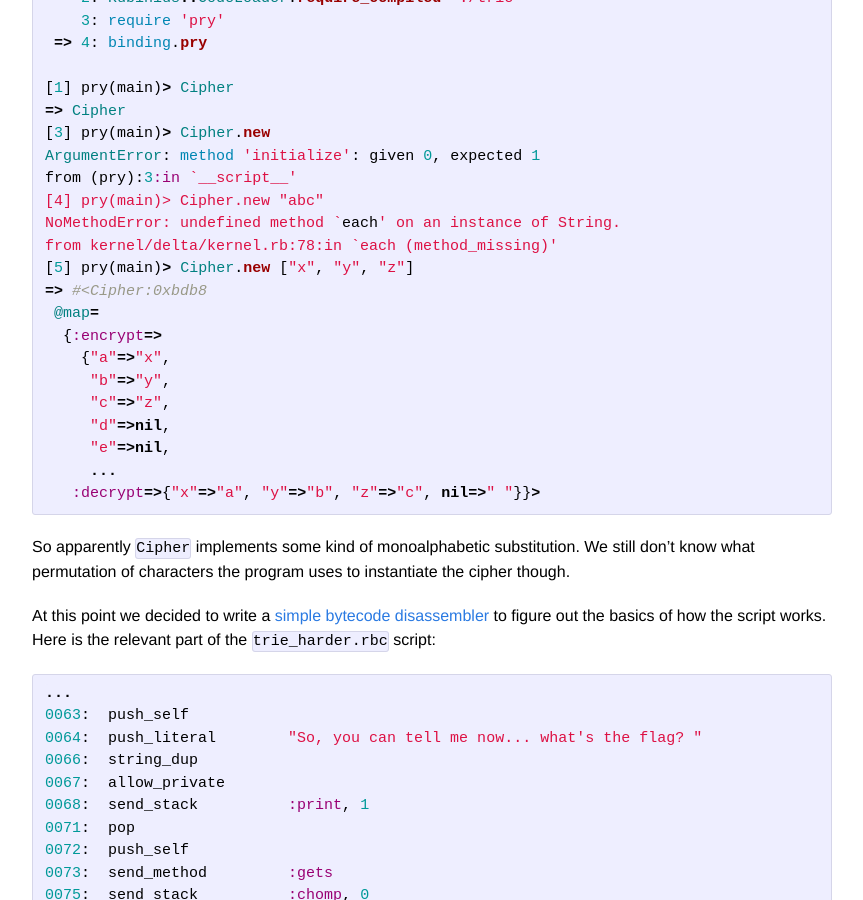
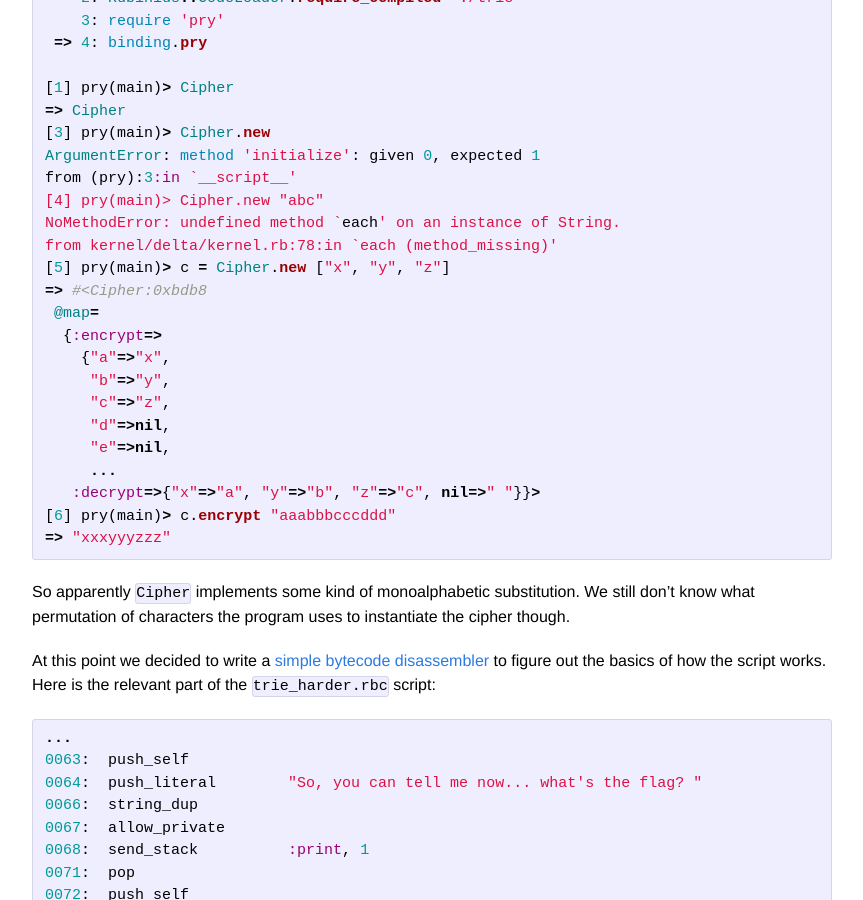
Before and after one commit to kitctf/www, a Jekyll site: the page built from _posts/2015-03-02-sullivan-square.md, in a window 1280 px wide and 900 px high, scrolled down 1211 px. Shown: the whole window, without its empty margins (208-1071 px from the left). Built offline with Jekyll 4.4.1, drawn with Linux system fonts in a browser that asks for light colours.

Commit message:
small fixes

```diff
--- a/_posts/2015-03-02-sullivan-square.md
+++ b/_posts/2015-03-02-sullivan-square.md
@@ -69,7 +69,7 @@ from (pry):3:in `__script__'
 [4] pry(main)> Cipher.new "abc"
 NoMethodError: undefined method `each' on an instance of String.
 from kernel/delta/kernel.rb:78:in `each (method_missing)'
-[5] pry(main)> Cipher.new ["x", "y", "z"]
+[5] pry(main)> c = Cipher.new ["x", "y", "z"]
 => #<Cipher:0xbdb8
  @map=
   {:encrypt=>
@@ -80,6 +80,8 @@ from kernel/delta/kernel.rb:78:in `each (method_missing)'
      "e"=>nil,
      ...
    :decrypt=>{"x"=>"a", "y"=>"b", "z"=>"c", nil=>" "}}>
+[6] pry(main)> c.encrypt "aaabbbcccddd"
+=> "xxxyyyzzz"
 {% endhighlight %}
 
 So apparently `Cipher` implements some kind of monoalphabetic
```
Also changed, not shown: _posts/2015-03-01-airport.md (+1 -1 lines).
